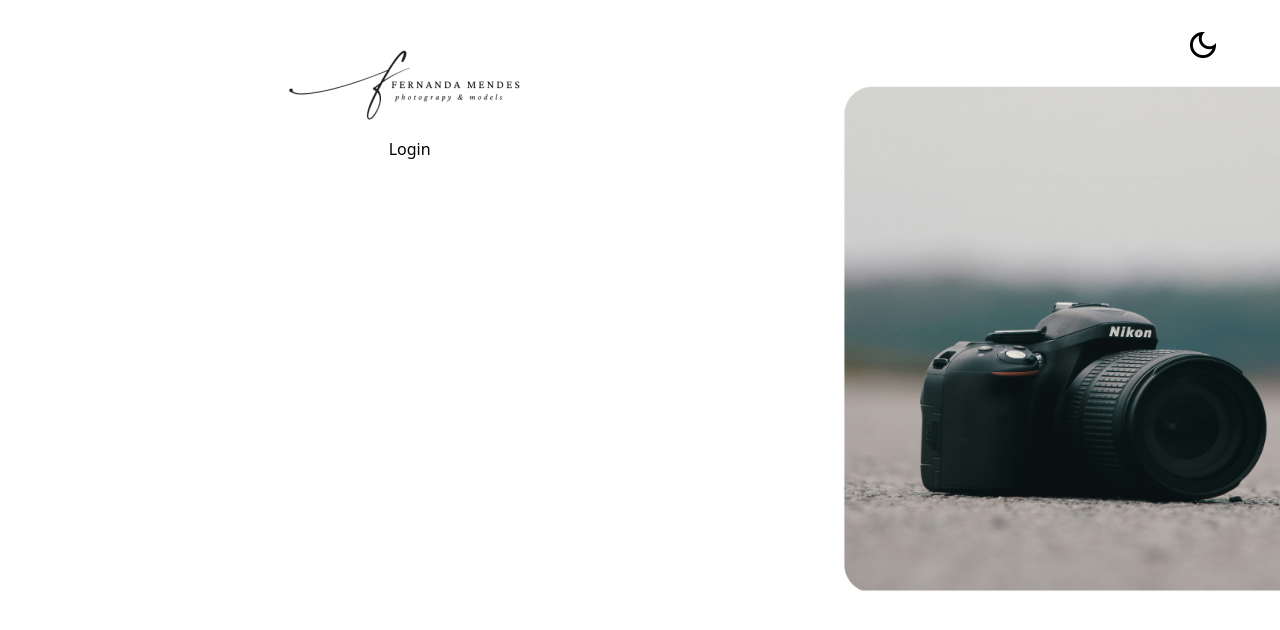
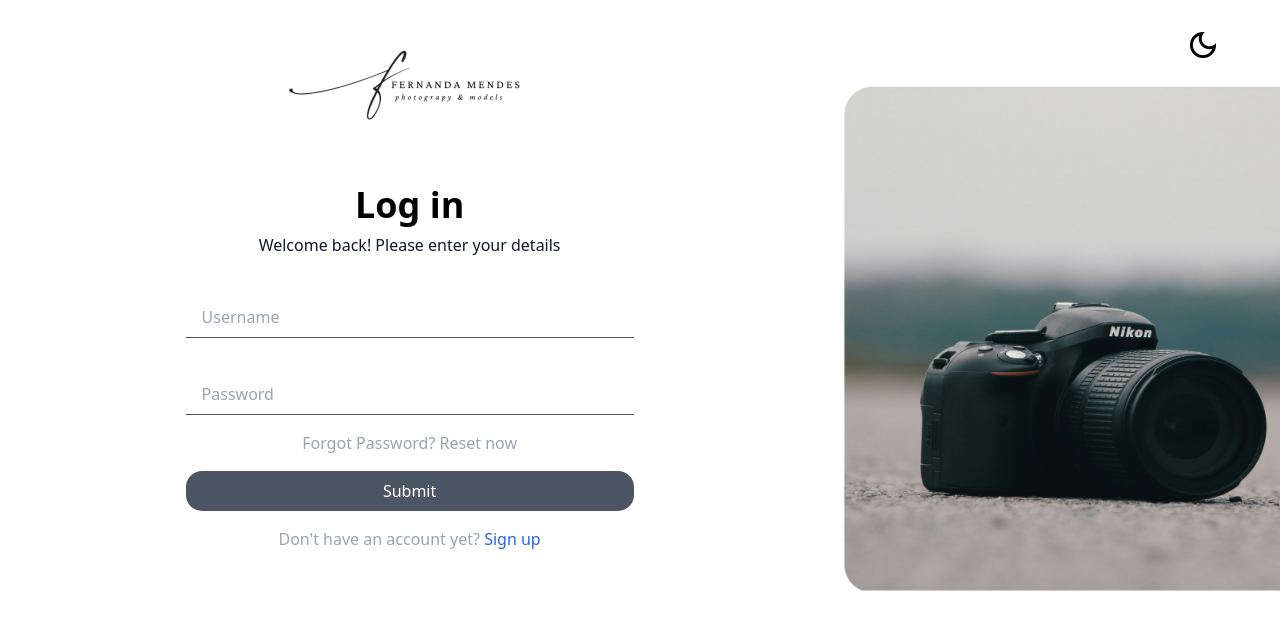
Before and after one commit to Models-App-Project/WebPageAdmin, a Next.js app: page /auth/login in a window 1280 px wide. Shown: the top 630 px of the page. Built offline with nearby package versions, Linux system fonts and the light colour scheme.

Commit message:
feate(AuthPages): Criando Compontes Input e Button e as paginas de login e esqueceu sua senha.

```diff
--- /dev/null
+++ b/src/app/auth/components/Input.tsx
@@ -0,0 +1,13 @@
+const Input = ({ placeholder, type, value, onChange }: { placeholder: string, type: string, value: string, onChange: (e: React.ChangeEvent<HTMLInputElement>) => void }) => {
+    return (
+        <input
+            type={type}
+            placeholder={placeholder}
+            className="w-full px-4 py-2 mb-5 bg-transparent border-0 border-b border-gray-600 focus:outline-none"
+            value={value}
+            onChange={onChange} // Adicionar o onChange
+        />
+    );
+};
+
+export default Input;
--- /dev/null
+++ b/src/app/auth/components/button.tsx
@@ -0,0 +1,18 @@
+import React from 'react';
+
+type ButtonType = "button" | "submit" | "reset";
+
+const Button = ({ type = 'button', className, children }: { type?: ButtonType; className?: string; children?: React.ReactNode; }) => {
+
+  return (
+    <button
+      type={type}
+
+      className={`w-full bg-gray-600 hover:bg-gray-700 text-white py-2 rounded-2xl ${className}`}
+    >
+      {children}
+    </button>
+  );
+};
+
+export default Button;
--- a/src/app/auth/login/page.tsx
+++ b/src/app/auth/login/page.tsx
@@ -1,5 +1,52 @@
+"use client"
+
+import React, { useState } from 'react';
+import Input from '../components/Input';
+import Link from 'next/link';
+import Button from '../components/button';
+
 const Login = () => {
-    return <div>Login</div>;
+    const [email, setEmail] = useState('');
+    const [password, setPassword] = useState('');
+
+    return (
+        <div className="container mx-auto px-4 py-12 flex flex-col items-center justify-center">
+            <h1 className="text-4xl font-bold text-center text-black mb-2">Log in</h1>
+            <p className="text-gray-900 text-center mb-10">
+                Welcome back! Please enter your details
+            </p>
+            <form className="flex flex-col space-y-4 w-full max-w-md">
+                <Input
+                    type="email"
+                    placeholder="Username"
+                    value={email}
+                    onChange={(e) => setEmail(e.target.value)} // Atualizar o valor de email
+                />
+                <Input
+                    type="password"
+                    placeholder="Password"
+                    value={password}
+                    onChange={(e) => setPassword(e.target.value)} // Atualizar o valor de password
+                />
+
+                <div className="text-sm mb-3 text-center">
+                    <p className="text-gray-400 text-base">
+                        Forgot Password?{' '}
+                        <Link href="/auth/resetpassword" className="hover:underline">Reset now</Link>
+                    </p>
+                </div>
+
+                <Button type="submit">Submit</Button>
+
+                <p className="mt-6 text-center text-gray-400">
+                Don't have an account yet?{' '}
+                <Link href="#" className="text-blue-600 hover:underline">
+                Sign up
+                </Link>
+            </p>
+            </form>
+        </div>
+    );
 };
 
 export default Login;
--- a/src/app/auth/resetpassword/page.tsx
+++ b/src/app/auth/resetpassword/page.tsx
@@ -1,5 +1,38 @@
-const ResetPassword = () => {
-    return <div>ResetPassword</div>;
-};
+"use client"
+
+import { faArrowLeft } from '@fortawesome/free-solid-svg-icons';
+import { FontAwesomeIcon } from '@fortawesome/react-fontawesome';
+import Link from 'next/link';
+import React, { useState } from 'react';
+
+
+function ResetPassword() {
+  const [email, setEmail] = useState('');
+
+  return (
+    <>
+      <div className="container  mx-auto px-4 py-12 flex flex-col items-center justify-center">
+        <h1 className="text-4xl text-black font-bold mb-6">Forgot Password?</h1>
+        <p className="text-gray-400 text-lg mb-10">No worries, we'll send you reset instructions.</p>
+
+        <form className="flex flex-col space-y-4 w-full max-w-md">
+          <input
+            type="email"
+            placeholder="Enter your email"
+            value={email}
+            onChange={(e) => setEmail(e.target.value)} // Adicionar o onChange para atualizar o estado
+            className="w-full px-4 py-2 mb-6 bg-transparent border-0 border-b border-gray-600 focus:outline-none"
+          />
+
+          <Link href="/auth/login" className="text-gray-900  py-2 px-4  rounded flex items-center justify-center focus:outline-none">
+            {/* <IoArrowBackSharp size={18} /> */}
+            <FontAwesomeIcon icon={faArrowLeft} className='w-4 h-4'/>
+            Back to log in
+          </Link>
+        </form>
+      </div>
+    </>
+  );
+}
 
 export default ResetPassword;
--- a/src/app/layout.tsx
+++ b/src/app/layout.tsx
@@ -1,4 +1,6 @@
 import "./globals.css";
+
+
 
 export default function RootLayout({
     children,
```
Also changed, not shown: package.json (+4 -3 lines), 2 other files (tests, documents, lock files or other folders).
